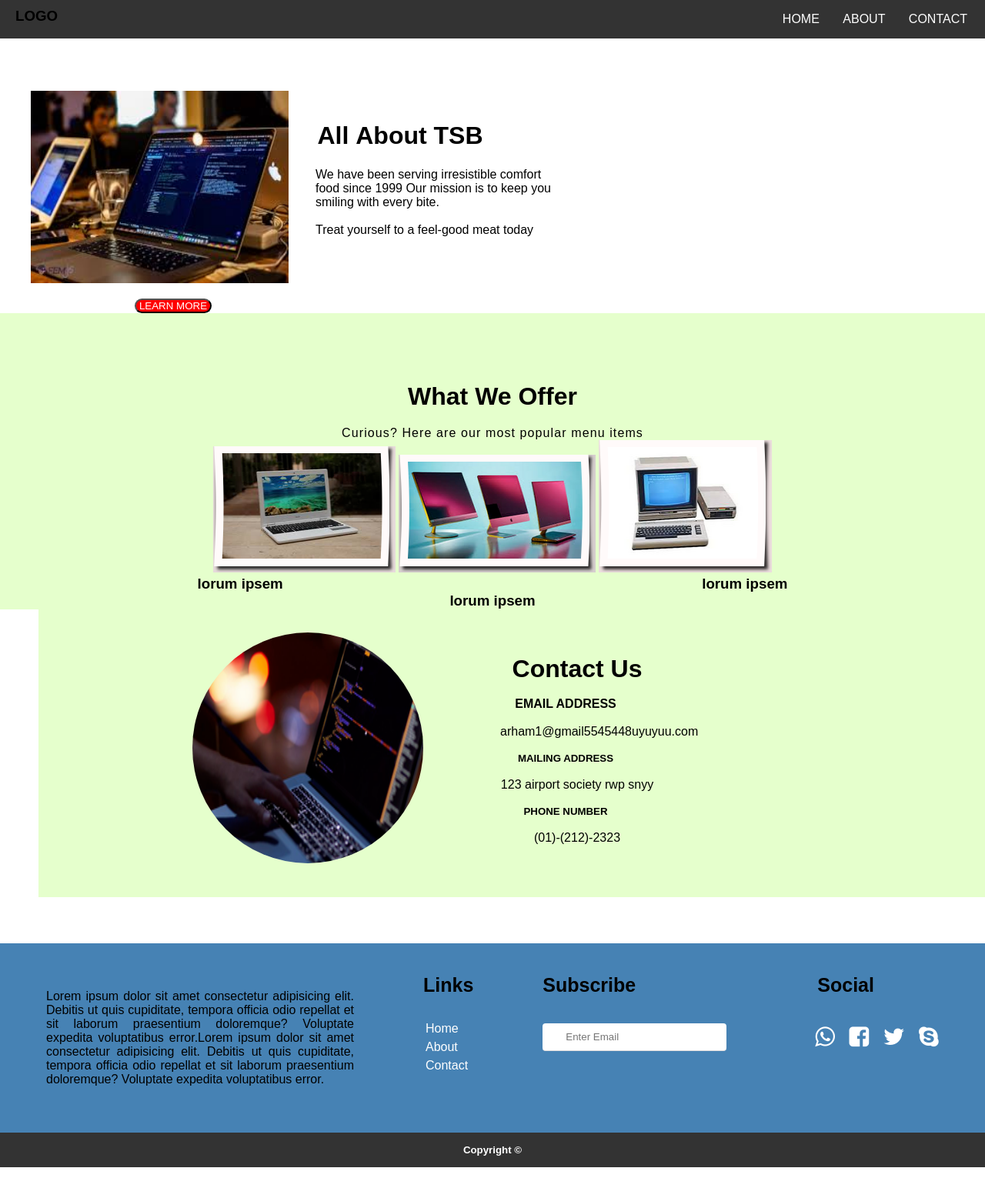
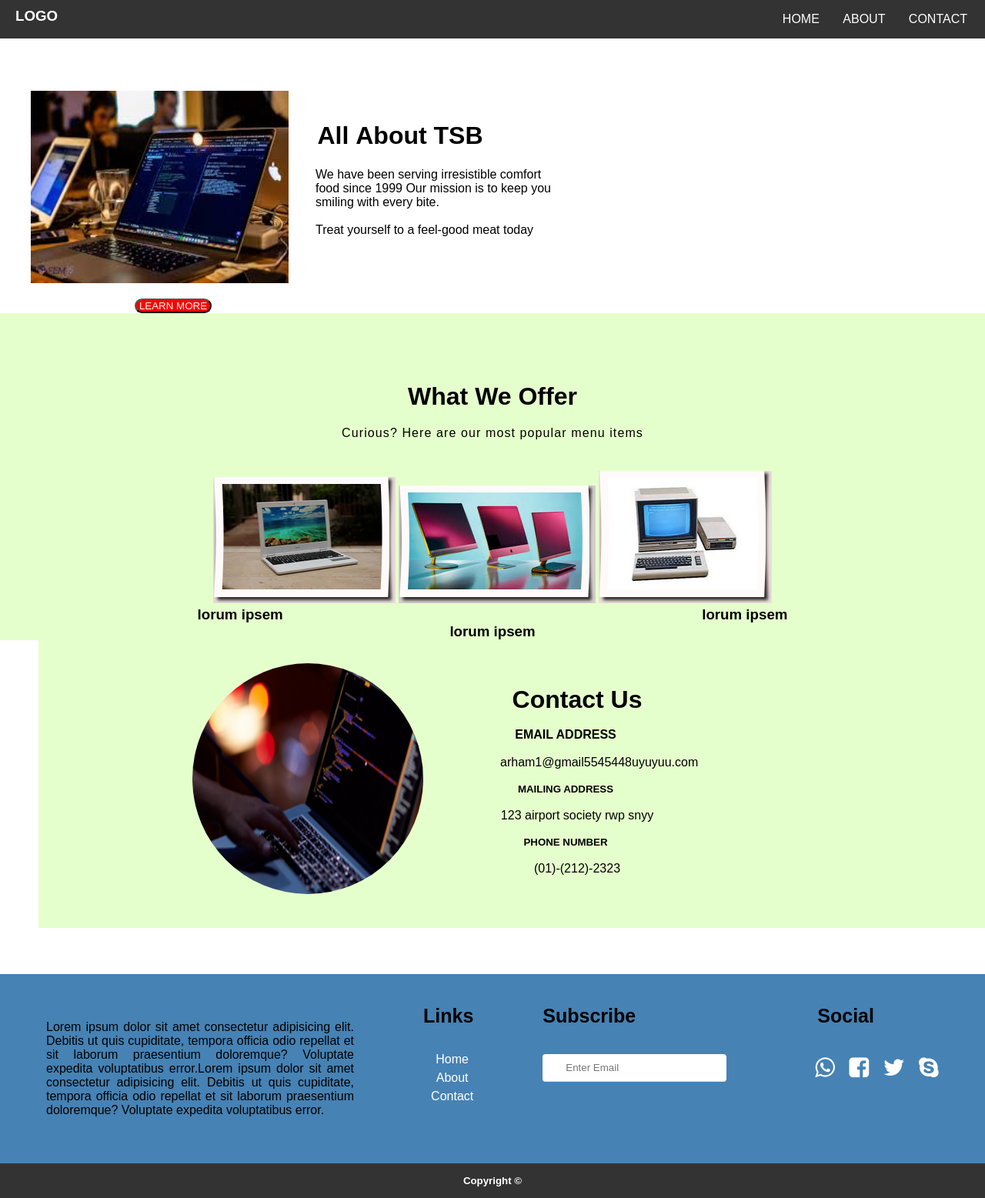
Before and after one commit to arham1026/intern, a plain HTML site: page index.html in a window 1280 px wide. Shown: the whole page at 77% size. Before the commit the page ends 1517 px from the top, so only its background shows below. Drawn offline with Linux system fonts and the light colour scheme.

Commit message:
Update projectpage.css

```diff
--- a/projectpage.css
+++ b/projectpage.css
@@ -13,6 +13,7 @@
   height: auto;
   background-color: #333;
   padding:0px;
+
 }
 .logo  {
   width: 200px;
@@ -20,12 +21,15 @@
   padding-left: 20px;
   align-items: center;
   padding-top:10px;
+  color:white;
+
 }
  a {
   text-decoration: green;
   color: white;
   padding: 3px;
   margin-right: 20px;
+  text-align: center;
 }
 a:hover {
     padding: 5px;
@@ -133,6 +137,7 @@ border:4px solid red;
   padding-top:20px;
 margin-right: 00px;
 letter-spacing: 1.1px;
+margin-bottom: 40px;
 }
 .content_2>.images{
     margin-top:90px ;
```
